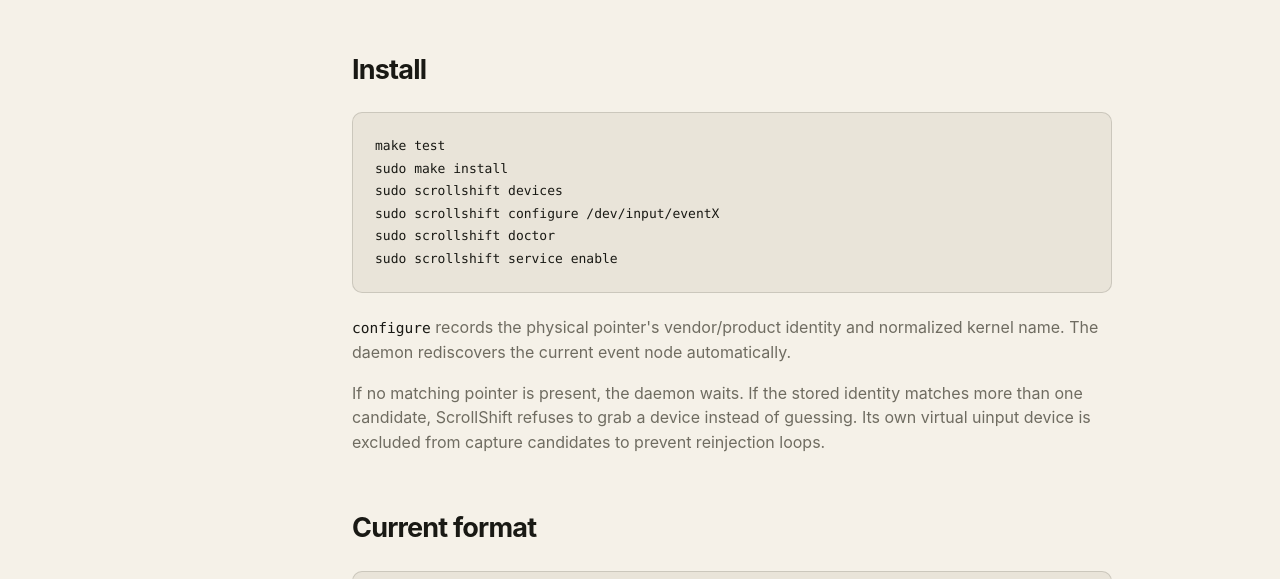
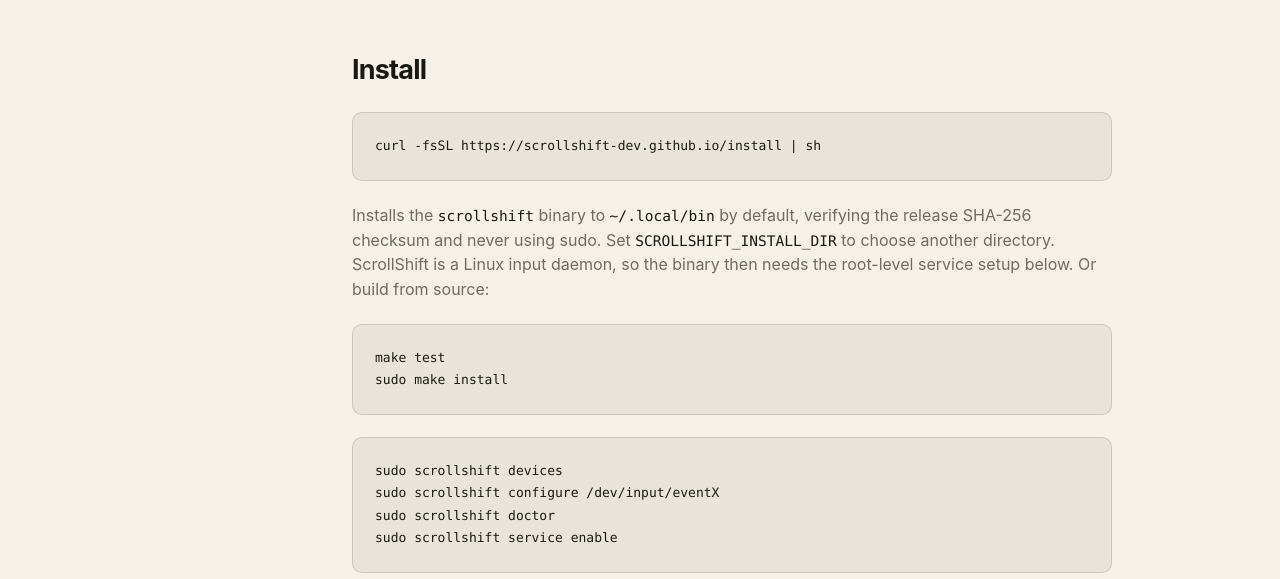
Before and after one commit to scrollshift-dev/scrollshift-dev.github.io, a plain HTML site: page docs/configuration.html in a window 1280 px wide. Shown: the part 372-951 px from the top of the page. Drawn offline with Linux system fonts and the light colour scheme.

Commit message:
Docs: install section on configuration (generated)

```diff
--- a/docs/configuration.html
+++ b/docs/configuration.html
@@ -39,9 +39,11 @@
 				<p class="eyebrow">Documentation</p><h1>Configuration & service</h1>
 				<p class="docs-lede">ScrollShift now has a deliberately small persistent configuration and a systemd service for everyday dogfooding. Event-node numbers are never persisted because <code>/dev/input/eventN</code> is not stable across boots or reconnects.</p>
 				<h2>Install</h2>
+				<pre><code>curl -fsSL https://scrollshift-dev.github.io/install | sh</code></pre>
+				<p>Installs the <code>scrollshift</code> binary to <code>~/.local/bin</code> by default, verifying the release SHA-256 checksum and never using sudo. Set <code>SCROLLSHIFT_INSTALL_DIR</code> to choose another directory. ScrollShift is a Linux input daemon, so the binary then needs the root-level service setup below. Or build from source:</p>
 				<pre><code>make test
-sudo make install
-sudo scrollshift devices
+sudo make install</code></pre>
+				<pre><code>sudo scrollshift devices
 sudo scrollshift configure /dev/input/eventX
 sudo scrollshift doctor
 sudo scrollshift service enable</code></pre>
```
